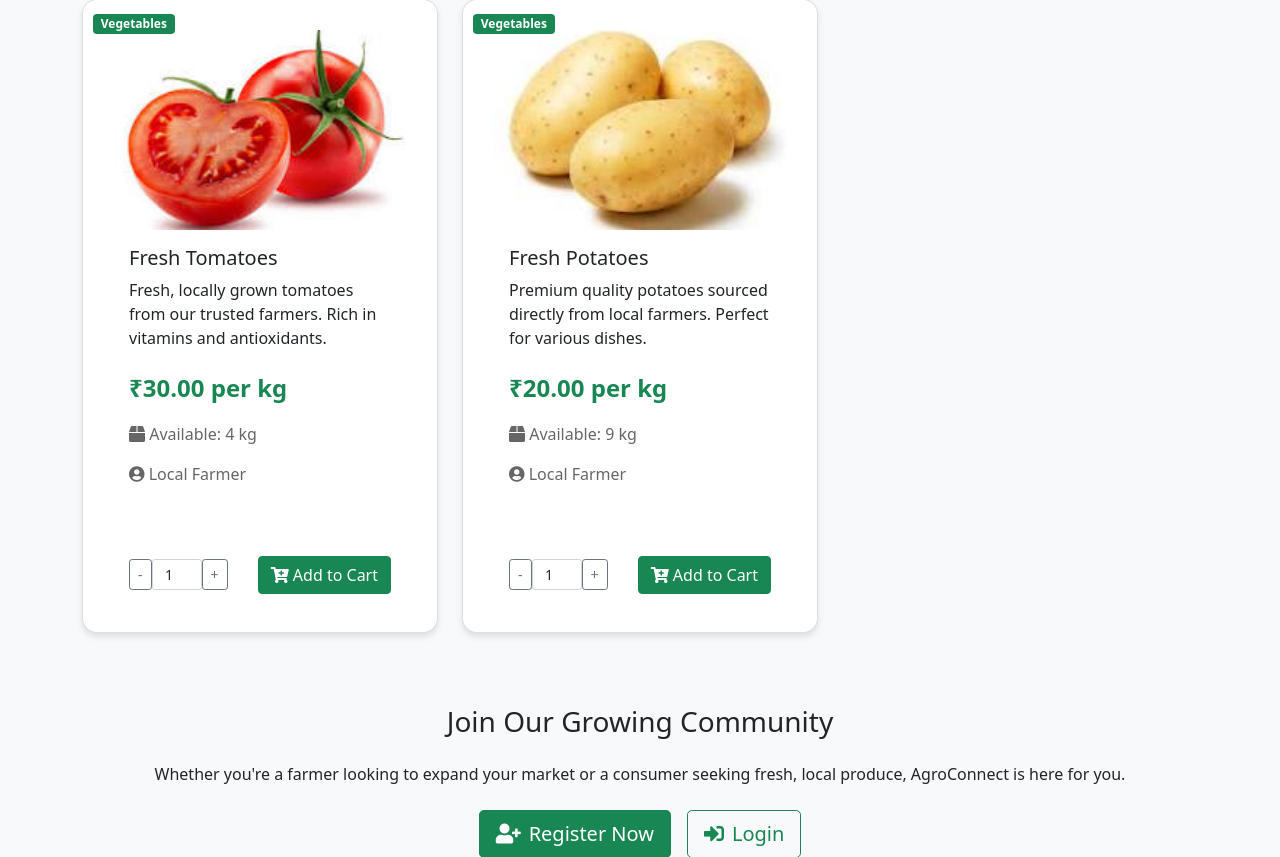
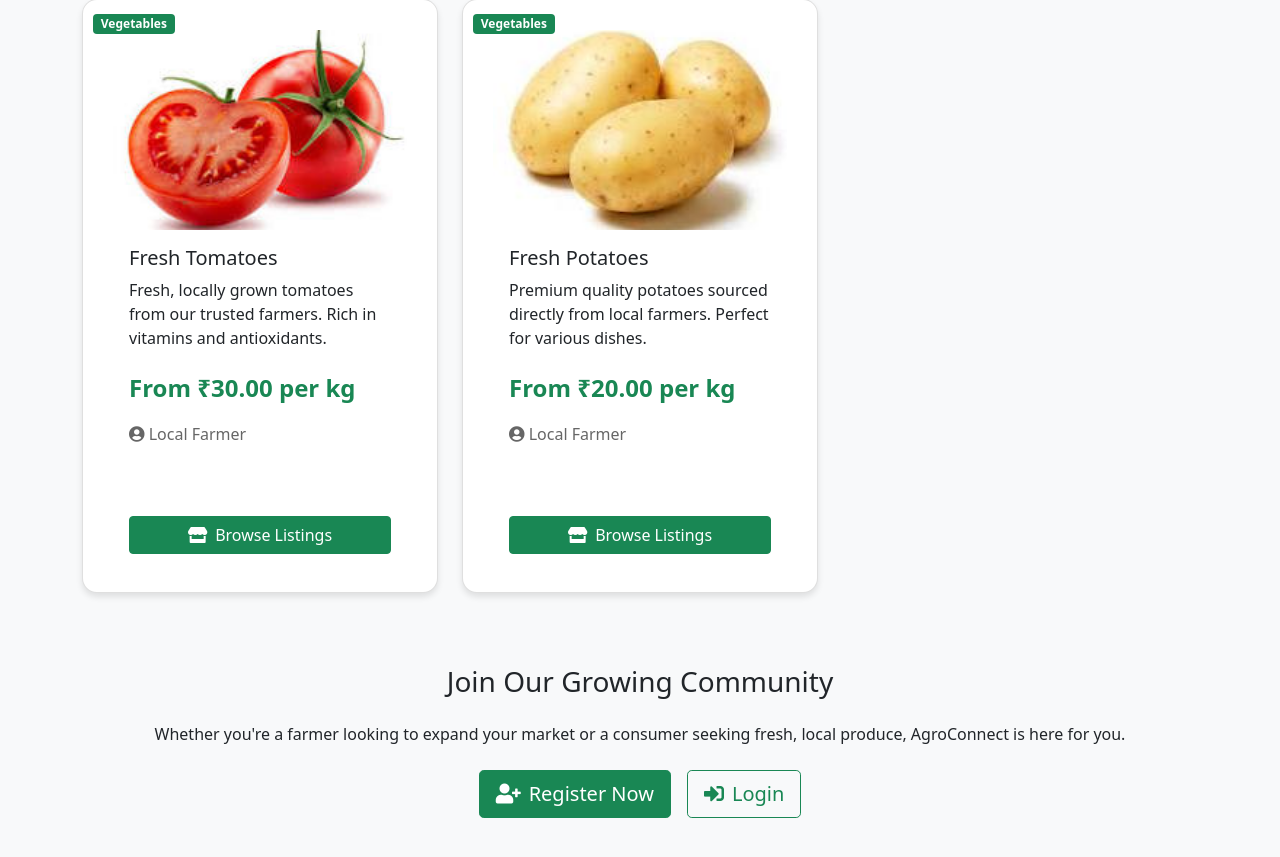
Before and after one commit to Aniketmaurya12/Farmer-to-Consumer-E-Commerce-Platform, a Flask app: page /about in a window 1280 px wide. Shown: the part 1412-2269 px from the top of the page. Run offline with Flask 2, Linux system fonts and the light colour scheme.

Commit message:
Remove dead /add-to-cart buttons from the About page

```diff
--- a/templates/about.html
+++ b/templates/about.html
@@ -201,20 +201,14 @@
                     <h5 class="card-title text-capitalize">Fresh Tomatoes</h5>
                     <p class="card-text">Fresh, locally grown tomatoes from our trusted farmers. Rich in vitamins and antioxidants.</p>
                     <div class="product-details">
-                        <p class="text-success fw-bold price">₹30.00 per kg</p>
-                        <p class="stock-info"><i class="fas fa-box"></i> Available: 4 kg</p>
+                        <p class="text-success fw-bold price">From ₹30.00 per kg</p>
                         <p class="farmer-info"><i class="fas fa-user-circle"></i> Local Farmer</p>
                     </div>
                 </div>
-                <div class="card-footer bg-transparent border-0 d-flex justify-content-between align-items-center">
-                    <div class="quantity-selector">
-                        <button class="btn btn-sm btn-outline-secondary" onclick="decrementQuantity(1)">-</button>
-                        <input type="number" id="quantity-1" class="form-control form-control-sm quantity-input" value="1" min="1" max="4">
-                        <button class="btn btn-sm btn-outline-secondary" onclick="incrementQuantity(1)">+</button>
-                    </div>
-                    <button onclick="addToCart(1)" class="btn btn-success">
-                        <i class="fas fa-cart-plus"></i> Add to Cart
-                    </button>
+                <div class="card-footer bg-transparent border-0">
+                    <a href="{{ url_for('home') }}" class="btn btn-success w-100">
+                        <i class="fas fa-store me-2"></i>Browse Listings
+                    </a>
                 </div>
             </div>
         </div>
@@ -230,20 +224,14 @@
                     <h5 class="card-title text-capitalize">Fresh Potatoes</h5>
                     <p class="card-text">Premium quality potatoes sourced directly from local farmers. Perfect for various dishes.</p>
                     <div class="product-details">
-                        <p class="text-success fw-bold price">₹20.00 per kg</p>
-                        <p class="stock-info"><i class="fas fa-box"></i> Available: 9 kg</p>
+                        <p class="text-success fw-bold price">From ₹20.00 per kg</p>
                         <p class="farmer-info"><i class="fas fa-user-circle"></i> Local Farmer</p>
                     </div>
                 </div>
-                <div class="card-footer bg-transparent border-0 d-flex justify-content-between align-items-center">
-                    <div class="quantity-selector">
-                        <button class="btn btn-sm btn-outline-secondary" onclick="decrementQuantity(2)">-</button>
-                        <input type="number" id="quantity-2" class="form-control form-control-sm quantity-input" value="1" min="1" max="9">
-                        <button class="btn btn-sm btn-outline-secondary" onclick="incrementQuantity(2)">+</button>
-                    </div>
-                    <button onclick="addToCart(2)" class="btn btn-success">
-                        <i class="fas fa-cart-plus"></i> Add to Cart
-                    </button>
+                <div class="card-footer bg-transparent border-0">
+                    <a href="{{ url_for('home') }}" class="btn btn-success w-100">
+                        <i class="fas fa-store me-2"></i>Browse Listings
+                    </a>
                 </div>
             </div>
         </div>
@@ -266,73 +254,4 @@
     </div>
 </div>
 
-<script>
-function incrementQuantity(productId) {
-    const input = document.getElementById(`quantity-${productId}`);
-    const currentValue = parseInt(input.value);
-    const maxValue = parseInt(input.max);
-    if (currentValue < maxValue) {
-        input.value = currentValue + 1;
-    }
-}
-
-function decrementQuantity(productId) {
-    const input = document.getElementById(`quantity-${productId}`);
-    const currentValue = parseInt(input.value);
-    if (currentValue > 1) {
-        input.value = currentValue - 1;
-    }
-}
-
-function addToCart(productId) {
-    const quantityInput = document.getElementById(`quantity-${productId}`);
-    const quantity = parseInt(quantityInput.value);
-
-    fetch('/add-to-cart', {
-        method: 'POST',
-        headers: {
-            'Content-Type': 'application/json',
-        },
-        body: JSON.stringify({
-            product_id: productId,
-            quantity: quantity
-        })
-    })
-    .then(response => response.json())
-    .then(data => {
-        if (data.success) {
-            showToast('Product added to cart successfully!', 'success');
-        } else {
-            showToast(data.message || 'Failed to add product to cart', 'error');
-        }
-    })
-    .catch(error => {
-        showToast('An error occurred while adding to cart', 'error');
-    });
-}
-
-function showToast(message, type) {
-    const toastContainer = document.getElementById('toast-container') || createToastContainer();
-    const toast = document.createElement('div');
-    toast.className = `toast ${type === 'success' ? 'bg-success' : 'bg-danger'} text-white`;
-    toast.innerHTML = message;
-    toastContainer.appendChild(toast);
-
-    setTimeout(() => {
-        toast.classList.add('show');
-        setTimeout(() => {
-            toast.classList.remove('show');
-            setTimeout(() => toast.remove(), 300);
-        }, 3000);
-    }, 100);
-}
-
-function createToastContainer() {
-    const container = document.createElement('div');
-    container.id = 'toast-container';
-    container.style.cssText = 'position: fixed; top: 20px; right: 20px; z-index: 1000;';
-    document.body.appendChild(container);
-    return container;
-}
-</script>
 {% endblock %}
```
